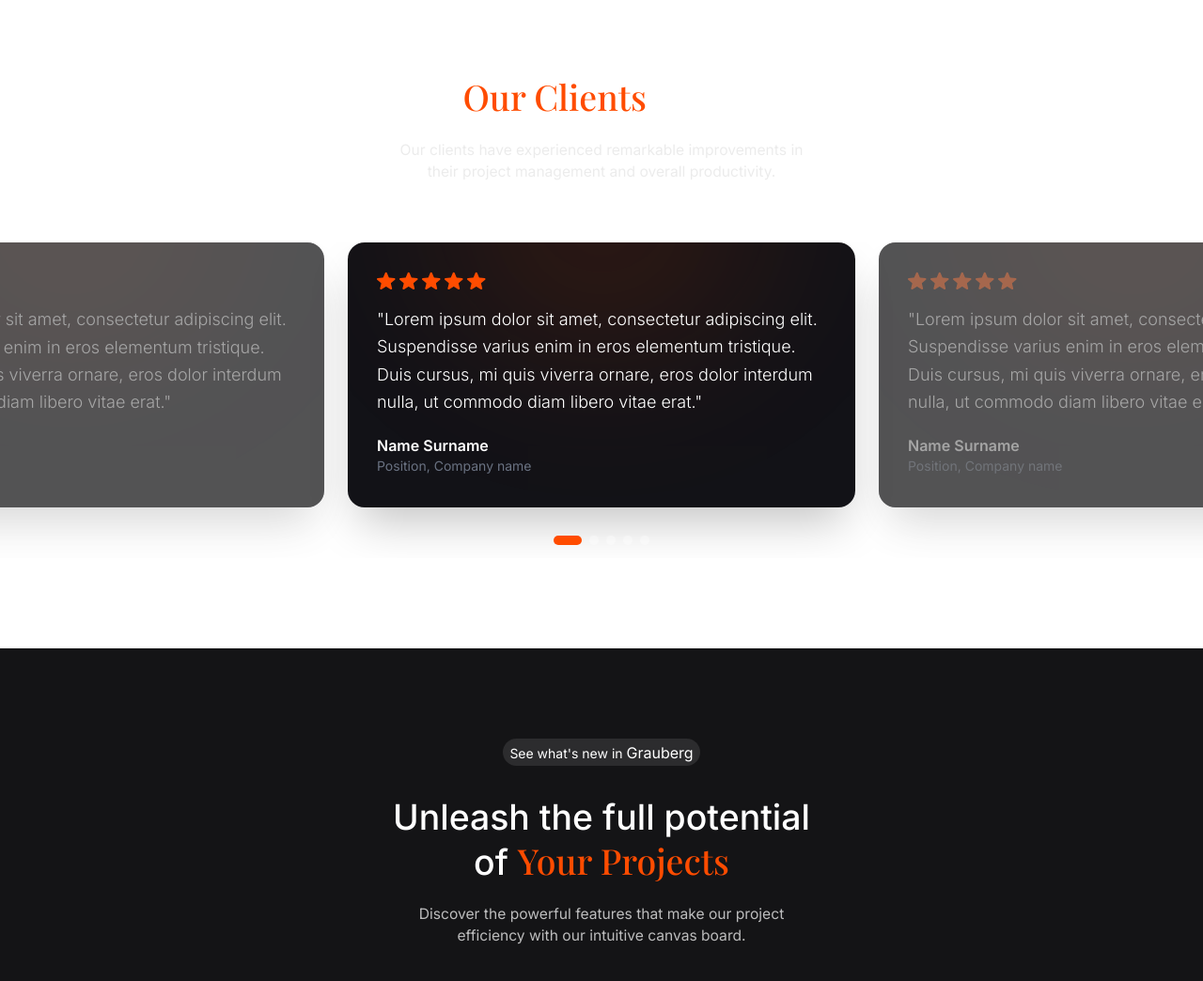
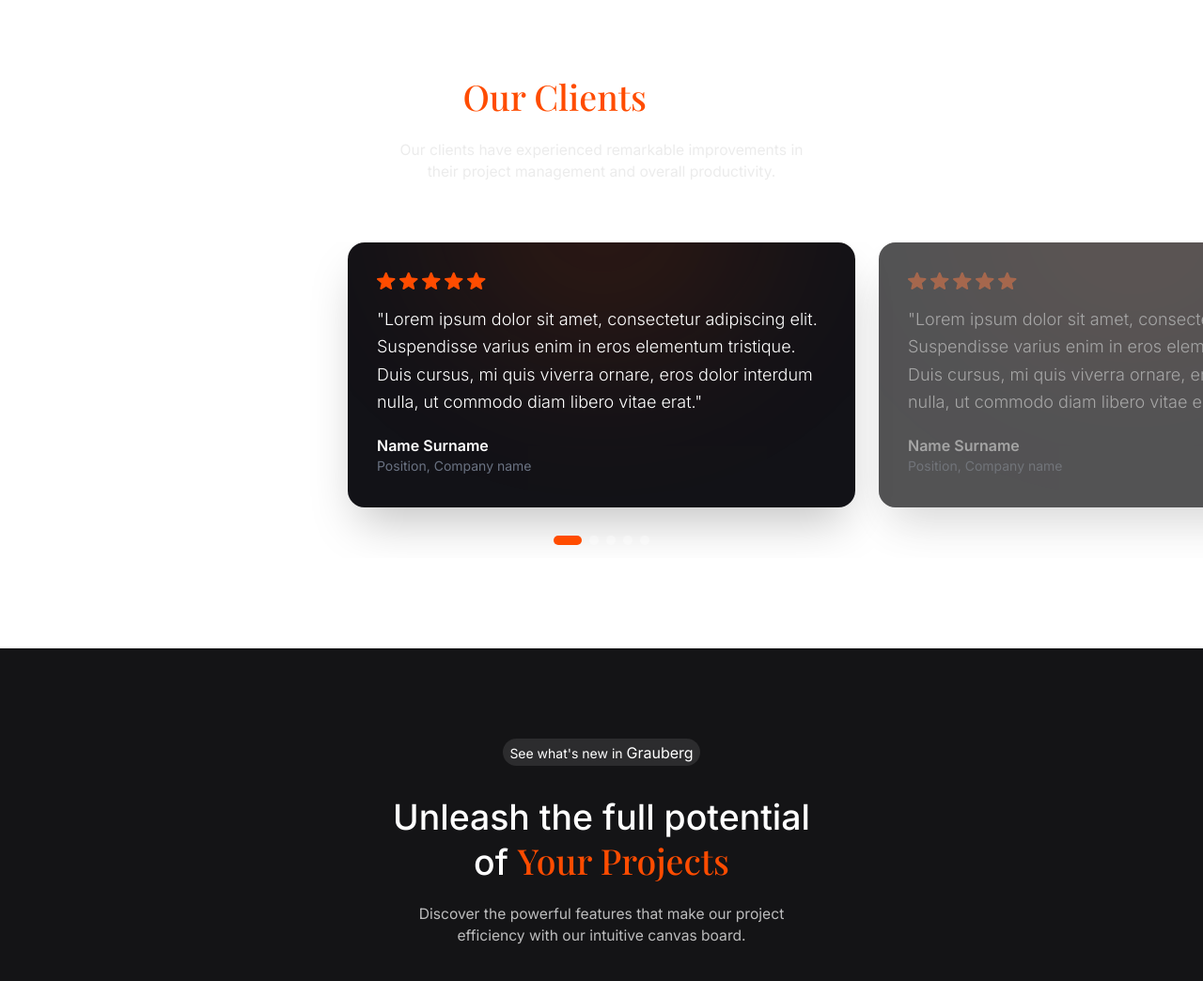
Before and after one commit to Ishaque-Memon/Techriv-Task-no-1.0, a website: page index.html in a window 1280 px wide. Shown: the part 2694-3738 px from the top of the page at 94% size. Drawn offline with nearby package versions, Linux system fonts and the light colour scheme; a web font is replaced by a local one.

Commit message:
Task10: Swiper issue resolved

```diff
--- a/index.html
+++ b/index.html
@@ -1140,40 +1140,14 @@
                 slidesPerView: 'auto',
                 spaceBetween: 25,
                 centeredSlides: true,
-                loop: true,
+                grabCursor: true,
                 speed: 800,
-                grabCursor: true,
-                watchSlidesProgress: true,
-                cssMode: false,
+                slideToClickedSlide: true,
                 pagination: {
                     el: ".swiper-pagination",
                     clickable: true,
                 },
-                on: {
-                    init: function() {
-                        updateSlideStyles(this);
-                    },
-                    slideChangeTransitionStart: function() {
-                        updateSlideStyles(this);
-                    },
-                    setTranslate: function() {
-                        updateSlideStyles(this);
-                    },
-                },
             });
-
-            function updateSlideStyles(swiper) {
-                const slides = swiper.slides;
-                slides.forEach((slide) => {
-                    const overlay = slide.querySelector('.card-overlay');
-
-                    if (slide.classList.contains('swiper-slide-active')) {
-                        if (overlay) overlay.style.opacity = '0';
-                    } else {
-                        if (overlay) overlay.style.opacity = '1';
-                    }
-                });
-            }
         </script>
 
   </body>
```
